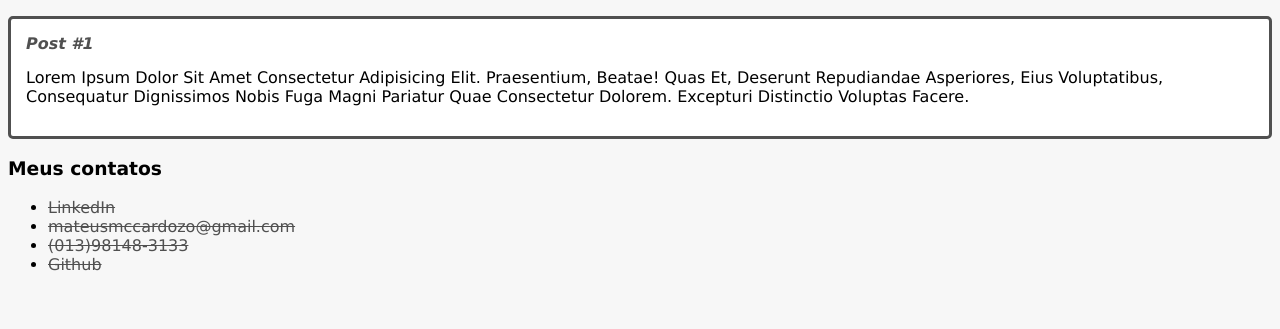
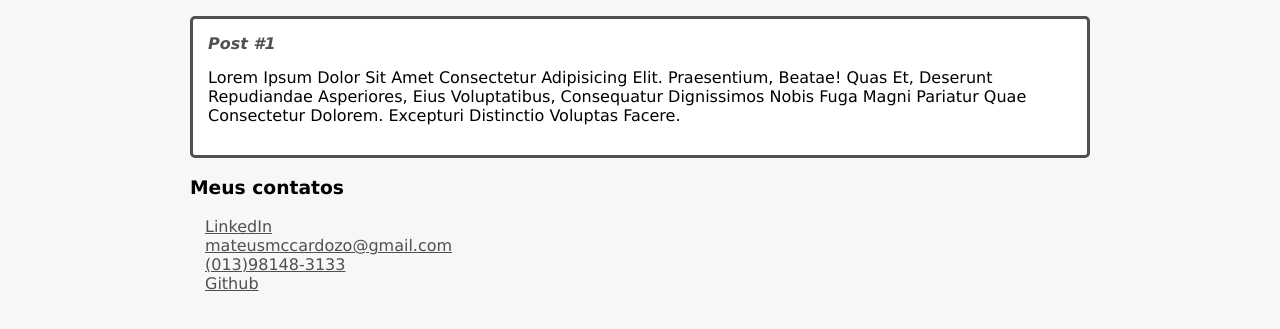
Before and after one commit to MateusCardozo/Desafios-.DIO, a plain HTML site: page Desafio2_HTML-CSS/Ex001/index.html in a window 1280 px wide. Shown: the part 337-666 px from the top of the page. Drawn offline with Linux system fonts and the light colour scheme.

Commit message:
Novos itens no CSS

```diff
--- a/Desafio2_HTML-CSS/Ex001/index.html
+++ b/Desafio2_HTML-CSS/Ex001/index.html
@@ -31,7 +31,7 @@
     <footer>
         <nav>
             <h3>Meus contatos</h3>
-            <ul>
+            <ul class="contact_list">
                 <li><a href="https://www.linkedin.com/in/mateusmccardozo/" target="_blank" rel="external">LinkedIn</a></li>
                 <li><a href="mailto:">mateusmccardozo@gmail.com</a></li>
                 <li><a href="tel:+">(013)98148-3133</a></li>
--- a/Desafio2_HTML-CSS/Ex001/style.css
+++ b/Desafio2_HTML-CSS/Ex001/style.css
@@ -1,6 +1,8 @@
 body {
     background-color: #f7f7f7;
     font-family: Verdana;
+    max-width: 900px;
+    margin: auto;
 }
 
 .photo {
@@ -41,4 +43,15 @@ a {
     margin: 0;
     margin-bottom: 15px;
     text-transform: capitalize;
+    text-align: left;
 }
+
+.contact_list {
+    list-style-type: none;
+    padding-left: 15px;
+}
+
+.contact_list li a {
+    color: #505050;
+    text-decoration: underline;
+}
```
